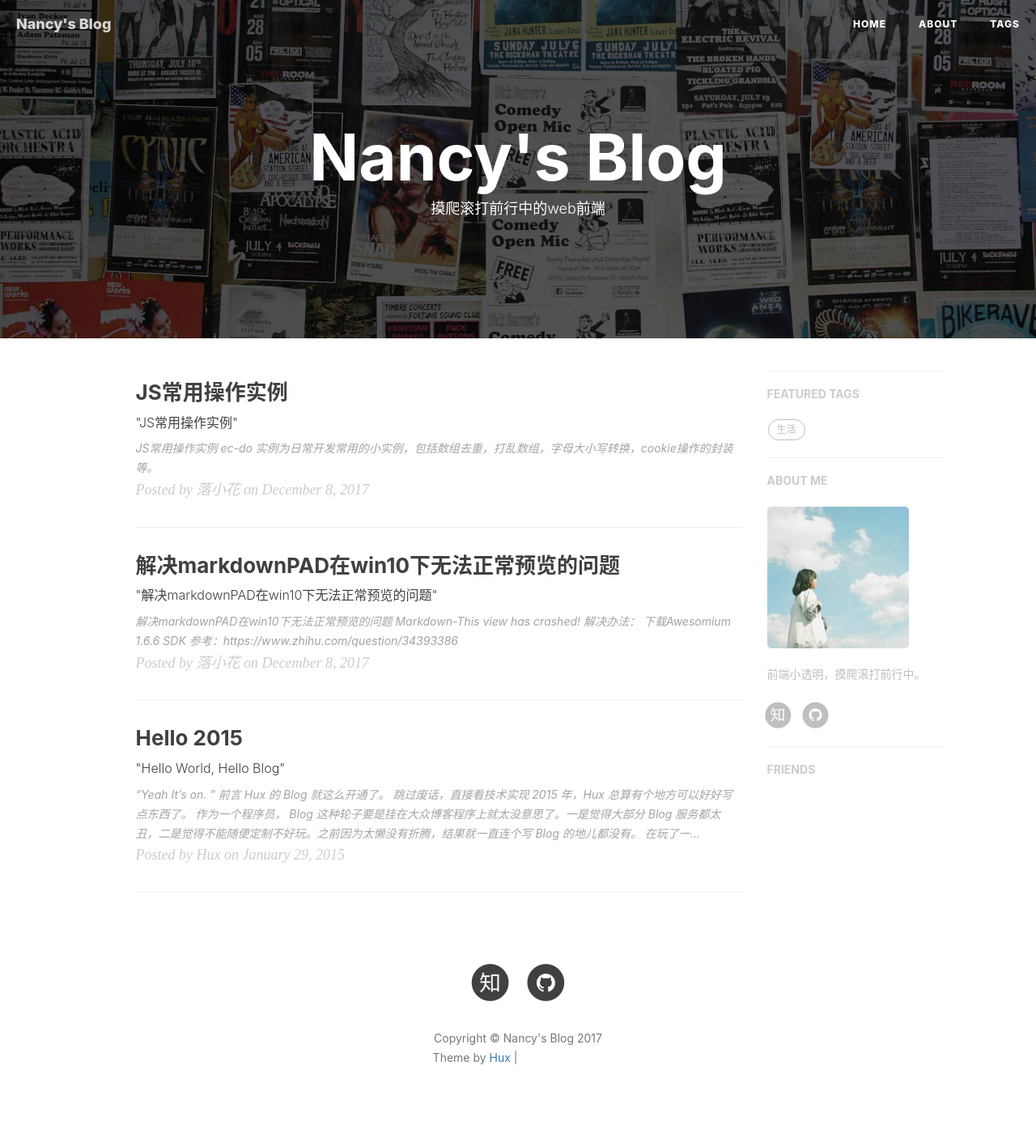
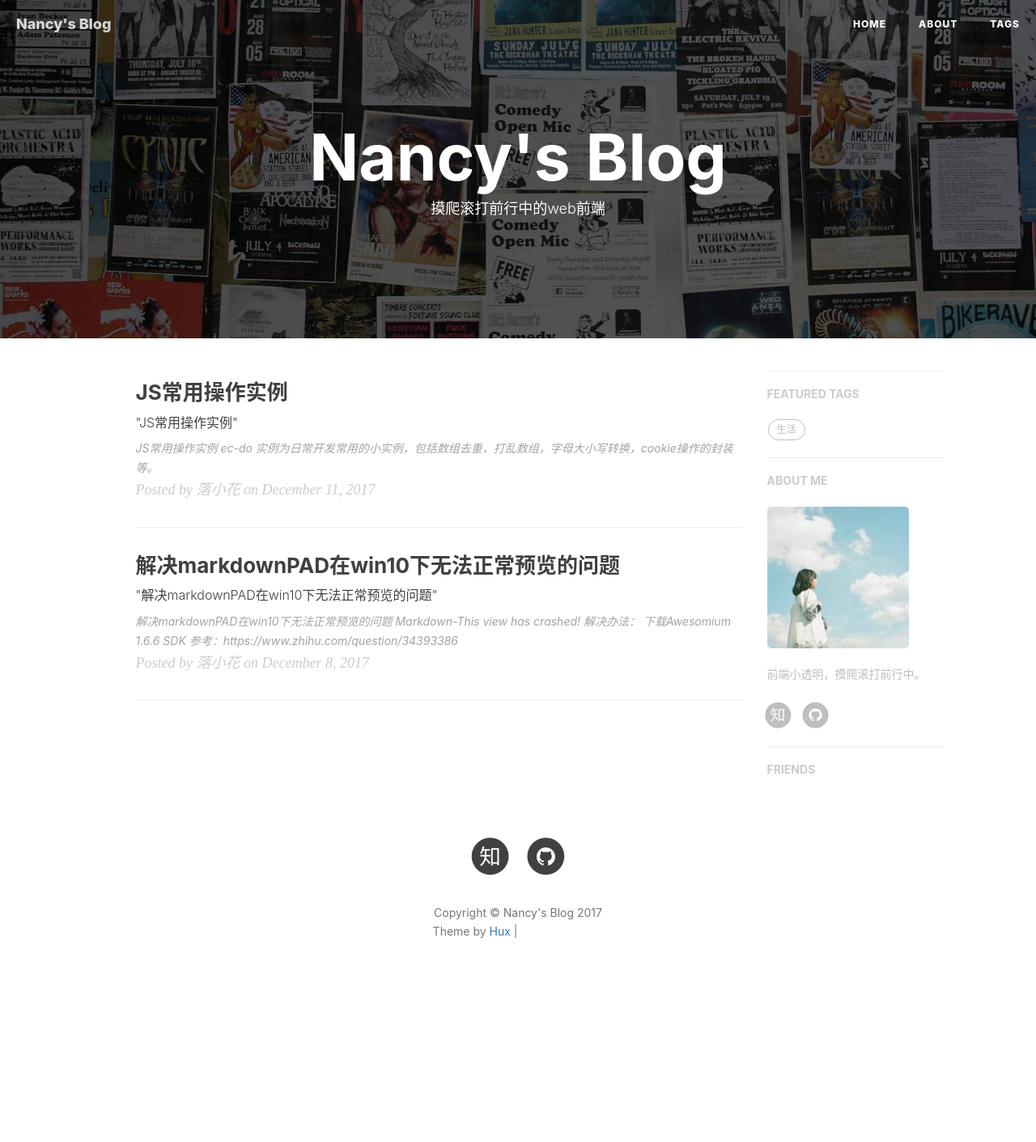
Before and after one commit to nancybaby002/nancybaby002.github.io, a Jekyll site: the page built from index.html, in a window 1280 px wide. Shown: the whole page at 81% size. Built offline with Jekyll 4.4.1, drawn with Linux system fonts in a browser that asks for light colours; nearby versions of some CDN libraries; the list of posts is cut into pages by our own code; comment, search, counter and statistics services are not loaded; after the commit the page ends 1255 px from its top, so only the background shows below that; some of the changed lines change nothing that is shown; grey boxes are pictures that could not be loaded.

Commit message:
delete old blog

```diff
--- a/_posts/2014-01-29-hello-2015.markdown
+++ /dev/null
@@ -1,80 +0,0 @@
----
-layout:     post
-title:      "Hello 2015"
-subtitle:   " \"Hello World, Hello Blog\""
-date:       2015-01-29 12:00:00
-author:     "Hux"
-header-img: "img/post-bg-2015.jpg"
-catalog: true
-tags:
-    - 生活
----
-
-> “Yeah It's on. ”
-
-
-## 前言
-
-Hux 的 Blog 就这么开通了。
-
-[跳过废话，直接看技术实现 ](#build)
-
-
-
-2015 年，Hux 总算有个地方可以好好写点东西了。
-
-
-作为一个程序员， Blog 这种轮子要是挂在大众博客程序上就太没意思了。一是觉得大部分 Blog 服务都太丑，二是觉得不能随便定制不好玩。之前因为太懒没有折腾，结果就一直连个写 Blog 的地儿都没有。
-
-在玩了一段时间知乎之后，答题的快感又激起了我开博客的冲动。之前的[个人网站](http://huangxuan.me/portfolio)是作品集形式的（现在集成进来了），并不适合用来写博文，一不做二不休，花一天搞一个吧！
-
-
-<p id = "build"></p>
----
-
-## 正文
-
-接下来说说搭建这个博客的技术细节。
-
-正好之前就有关注过 [GitHub Pages](https://pages.github.com/) + [Jekyll](http://jekyllrb.com/) 快速 Building Blog 的技术方案，非常轻松时尚。
-
-其优点非常明显：
-
-* **Markdown** 带来的优雅写作体验
-* 非常熟悉的 Git workflow ，**Git Commit 即 Blog Post**
-* 利用 GitHub Pages 的域名和免费无限空间，不用自己折腾主机
-	* 如果需要自定义域名，也只需要简单改改 DNS 加个 CNAME 就好了
-* Jekyll 的自定制非常容易，基本就是个模版引擎
-
-
-本来觉得最大的缺点可能是 GitHub 在国内访问起来太慢，所以第二天一起床就到 GitCafe(Chinese GitHub Copy，现在被 Coding 收购了) 迁移了一个[镜像](http://huxpro.coding.me)出来，结果还是巨慢。
-
-哥哥可是个前端好嘛！ 果断开 Chrome DevTool 查了下网络请求，原来是 **pending 在了 Google Fonts** 上，页面渲染一直被阻塞到请求超时为止，难怪这么慢。
-忍痛割爱，只好把 Web Fonts 去了（反正超时看到的也只能是 fallback ），果然一下就正常了，而且 GitHub 和 GitCafe 对比并没有感受到明显的速度差异，虽然 github 的 ping 值明显要高一些，达到了 300ms，于是用 DNSPOD 优化了一下速度。
-
-
-
----
-
-配置的过程中也没遇到什么坑，基本就是 Git 的流程，相当顺手
-
-大的 Jekyll 主题上直接 fork 了 Clean Blog（这个主题也相当有名，就不多赘述了。唯一的缺点大概就是没有标签支持，于是我给它补上了。）
-
-本地调试环境需要 `gem install jekyll`，结果 rubygem 的源居然被墙了……后来手动改成了我大淘宝的镜像源才成功
-
-Theme 的 CSS 是基于 Bootstrap 定制的，看得不爽的地方直接在 Less 里改就好了（平时更习惯 SCSS 些），**不过其实我一直觉得 Bootstrap 在移动端的体验做得相当一般，比我在淘宝参与的团队 CSS 框架差多了……**所以为了体验，也补了不少 CSS 进去
-
-最后就进入了耗时反而最长的**做图、写字**阶段，也算是进入了**写博客**的正轨，因为是类似 Hack Day 的方式去搭这个站的，所以折腾折腾着大半夜就过去了。
-
-第二天考虑中文字体的渲染，fork 了 [Type is Beautiful](http://www.typeisbeautiful.com/) 的 `font` CSS，调整了字号，适配了 Win 的渣渲染，中英文混排效果好多了。
-
-
-## 后记
-
-回顾这个博客的诞生，纯粹是出于个人兴趣。在知乎相关问题上回答并获得一定的 star 后，我决定把这个博客主题当作一个小小的开源项目来维护。
-
-在经历 v1.0 - v1.5 的蜕变后，这个博客主题愈发完整，不但增加了诸多 UI 层的优化（opinionated）；在代码层面，更加丰富的配置项也使得这个主题拥有了更好的灵活性与可拓展性。而作为一个开源项目，我也积极的为其完善文档与解决 issue。
-
-如果你恰好逛到了这里，希望你也能喜欢这个博客主题。
-
-—— Hux 后记于 2015.10
--- a/_posts/2017-12-12-ec-do.markdown
+++ b/_posts/2017-12-12-ec-do.markdown
@@ -2,7 +2,7 @@
 layout:     post
 title:      "JS常用操作实例"
 subtitle:   " \"JS常用操作实例\""
-date:       2017-12-08 11:00:00
+date:       2017-12-11 11:00:00
 author:     "落小花"
 header-img: "img/post-bg-2015.jpg"
 catalog: true
```
Also changed, not shown: 8 other files.
